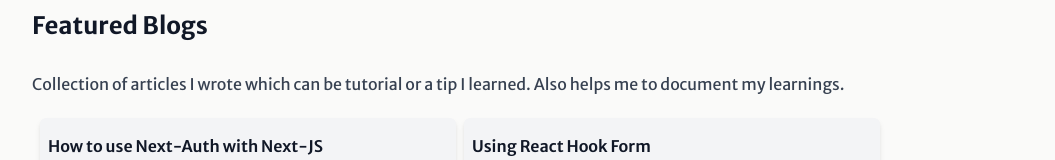
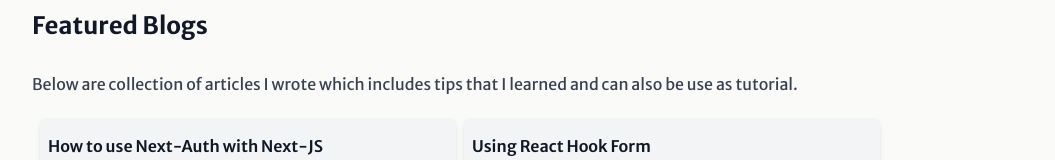
Before and after one commit to jl-calda/jlcalda_site, a Next.js app: page / in a window 1280 px wide. Shown: the part 766-926 px from the top of the page, without its empty margins (120-1175 px from the left). Built offline with nearby package versions, Linux system fonts and the light colour scheme; no server answers; a web font is replaced by a local one.

Commit message:
fixed errors

```diff
--- a/app/(home)/page.tsx
+++ b/app/(home)/page.tsx
@@ -96,8 +96,8 @@
         <h2 className="m-0 pt-12 pb-2 cursor-pointer">Featured Blogs</h2>
       </TooltipBox>
       <p>
-        Collection of articles I wrote which can be tutorial or a tip I learned.
-        Also helps me to document my learnings.
+        Below are collection of articles I wrote which includes tips that I
+        learned and can also be use as tutorial.
       </p>
       <div className="w-full grid grid-cols-1 sm:grid-cols-2 grid-rows-1 gap-x-2 gap-y-2 px-2 mb-10">
         {slicedBlogs.map((project) => (
```
